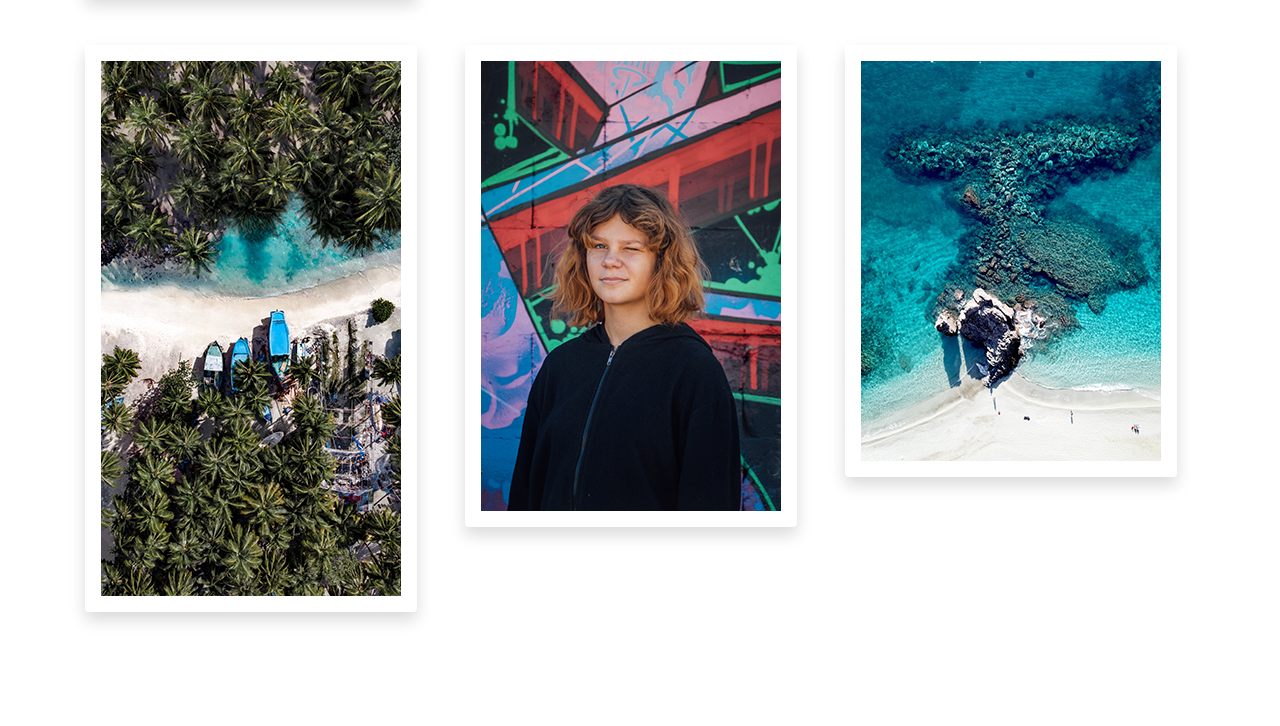
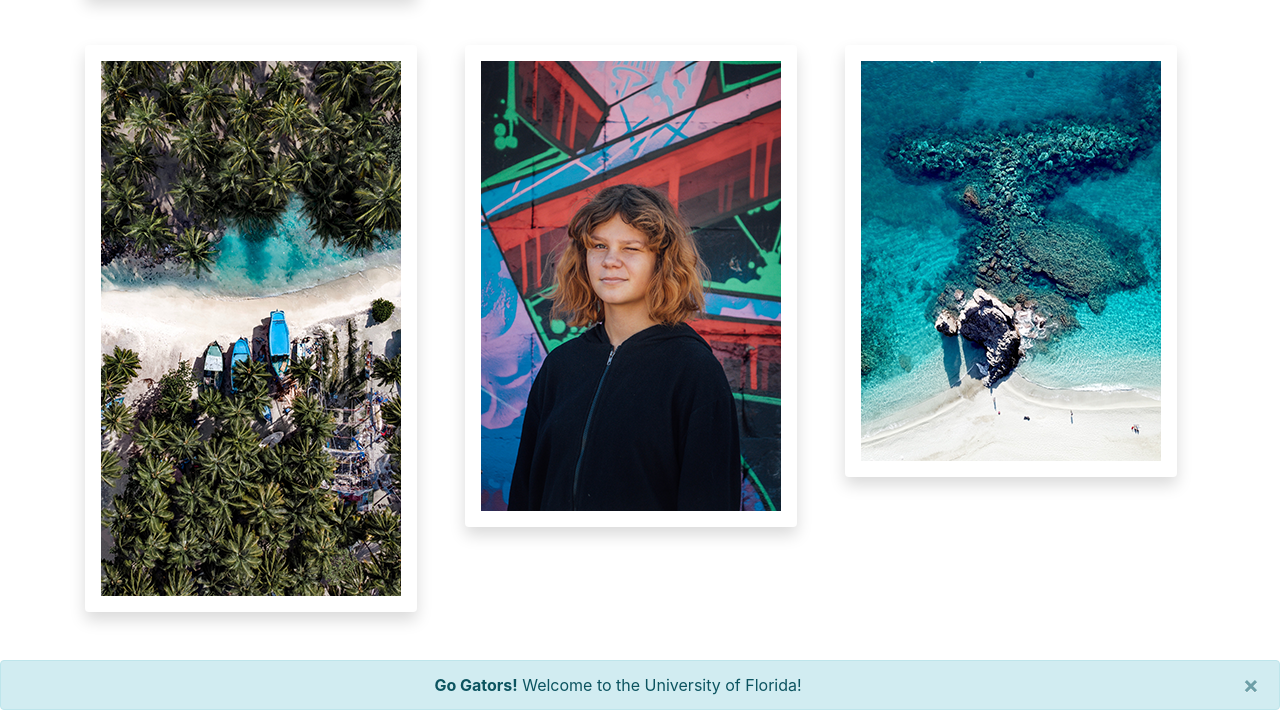
Before and after one commit to lesliemanly/m2-hw2-manly-leslie, a plain HTML site: page index.html in a window 1280 px wide. Shown: the part 984-1710 px from the top of the page. Before the commit the page ends 1644 px from the top, so only its background shows below. Drawn offline with nearby package versions, Linux system fonts and the light colour scheme.

Commit message:
Add an alert to the bottom of the page

```diff
--- a/index.html
+++ b/index.html
@@ -62,9 +62,15 @@
           </img>
         </div>
 
-
       </div>
 
+    </div>
+
+    <div class="text-center alert alert-info alert-dismissible fade show" role="alert">
+      <strong>Go Gators!</strong> Welcome to the University of Florida!
+      <button type="button" class="close" data-dismiss="alert" aria-label="Close">
+        <span aria-hidden="true">&times;</span>
+      </button>
     </div>
 
     <!-- Optional JavaScript -->
```
